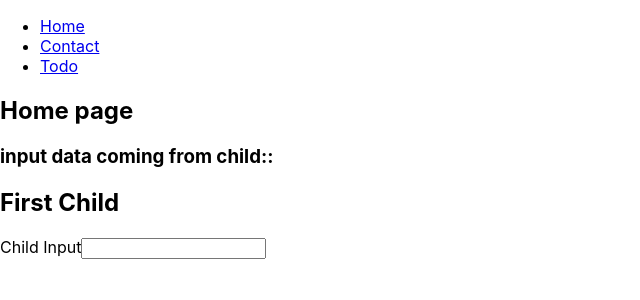
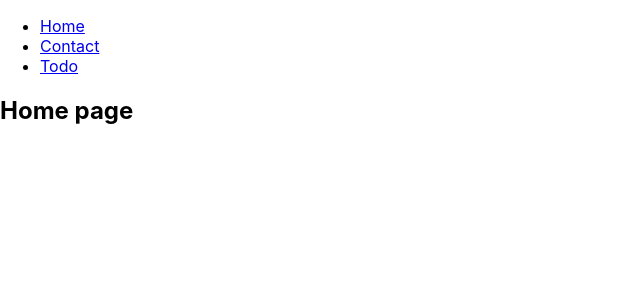
Before and after one commit to hamza-burhan/tic-tac-toe-React, a React (Create React App) app: page / in a window 1280 px wide. Shown: the top 300 px of the page, without its empty margins (0-640 px from the left). Built offline with nearby package versions, Linux system fonts and the light colour scheme.

Commit message:
createPortal not working but implemented

```diff
--- a/public/index.html
+++ b/public/index.html
@@ -34,6 +34,8 @@
   <body>
     <noscript>You need to enable JavaScript to run this app.</noscript>
     <div id="root"></div>
+    <div id="sroot"></div>
+
     <!--
       This HTML file is a template.
       If you open it directly in the browser, you will see an empty page.
--- a/src/main/Pages/home.jsx
+++ b/src/main/Pages/home.jsx
@@ -12,8 +12,6 @@ export default function Home() {
     return (
       <>
         <h2>Home page</h2>
-        <h3>input data coming from child:: {childData}</h3>
-        <Child sendData={handleChildData} />
       </>
     )
 
--- a/src/main/components/child.jsx
+++ b/src/main/components/child.jsx
@@ -2,16 +2,15 @@ import { useContext, useState,memo } from 'react';
 import ChildKaChild from './childkachild.jsx';
 import {CustomContext} from '../../index'
 import React from 'react'
- function Child({sendData}){
-  const handleChange = (e) => {
-    sendData(e.target.value)
-  }
-
+import  ReactDOM  from 'react-dom';
+ function Child(){
     return (
       <>
           <h2>First Child </h2>
-          <label>Child Input</label>
-          <input type="text" onChange={handleChange}/>
+          {ReactDOM.createPortal(
+        <p>This child is placed in the document body.</p> ,
+        document.getElementById('sroot')
+      )}
       </>
     )
   }
```
